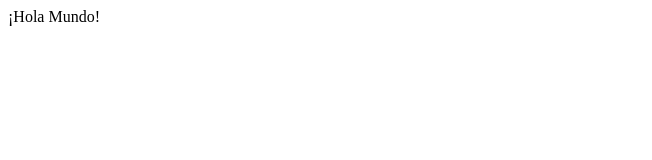
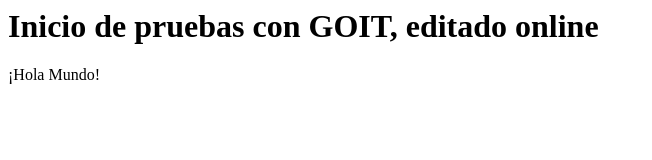
Before and after one commit to V-573/prueba1erRepositorioGoIt, a plain HTML site: page index.html in a window 1280 px wide. Shown: the whole page, without its empty margins (0-652 px from the left). Drawn offline with Linux system fonts and the light colour scheme.

Commit message:
agregue titulo por pagina github

```diff
--- a/index.html
+++ b/index.html
@@ -5,7 +5,7 @@
  <!-- Aquí va la información del head de tu página web, tales como enlaces, escripts, o los meta -->
  </head>
  <body>
-
+  <h1>Inicio de pruebas con GOIT, editado online</h1>
 
 ¡Hola Mundo!
 
```
